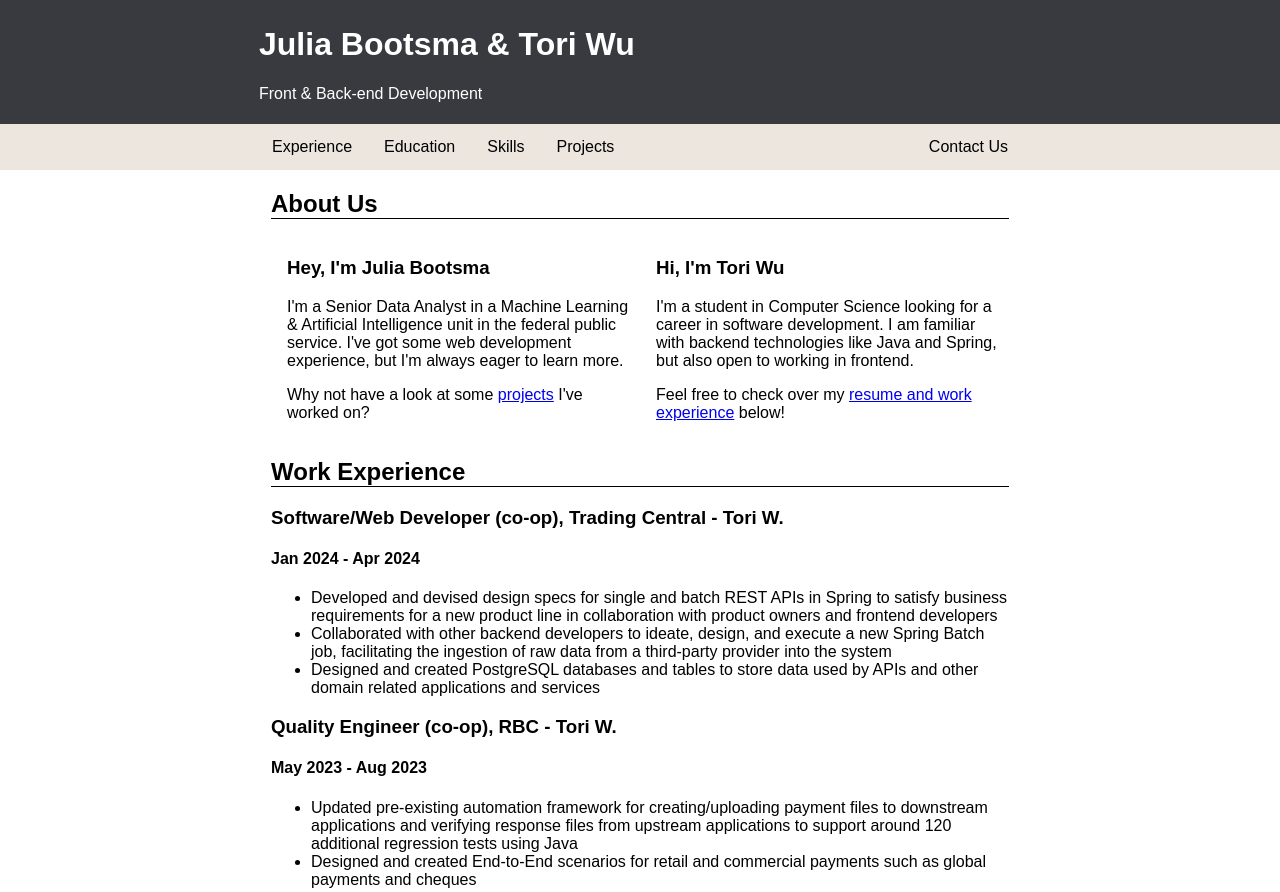
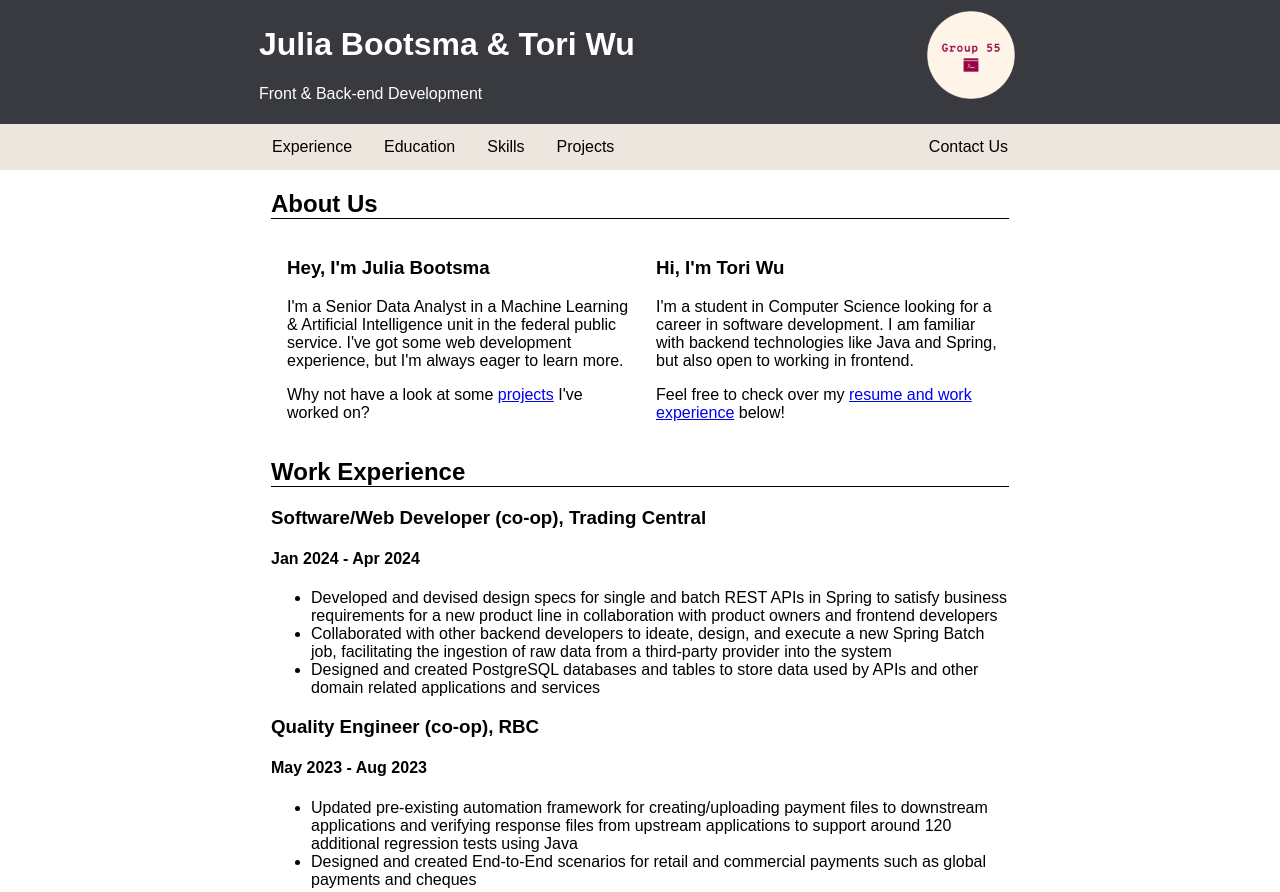
Before and after one commit to jayboots/portfolio, a plain HTML site: page public/index.html in a window 1280 px wide. Shown: the top 892 px of the page. Drawn offline with Linux system fonts and the light colour scheme.

Commit message:
feat(Portfolio): Add logo

```diff
--- a/public/index.html
+++ b/public/index.html
@@ -16,6 +16,11 @@
   <body>
 
     <div id="topbar">
+      <div class="container">
+        <div id="logo">
+          <img src="static/media/images/logo_transparent.png" alt="logo" height="100">
+        </div>
+      </div>
       <div class="container">
         <div>
           <h1>Julia Bootsma & Tori Wu</h1>
@@ -62,7 +67,7 @@
           <div id="experience" class="section">
             <h2 class="content">Work Experience</h2>
             <div class="card">
-              <h3>Software/Web Developer (co-op), Trading Central - Tori W.</h3>
+              <h3>Software/Web Developer (co-op), Trading Central</h3>
               <h4>Jan 2024 - Apr 2024</h4>
               <ul>
                 <li>
@@ -84,7 +89,7 @@
               </ul>
             </div>
             <div class="card">
-              <h3>Quality Engineer (co-op), RBC - Tori W.</h3>
+              <h3>Quality Engineer (co-op), RBC</h3>
               <h4>May 2023 - Aug 2023</h4>
               <ul>
                 <li>
--- a/public/static/css/styles.css
+++ b/public/static/css/styles.css
@@ -43,6 +43,13 @@ div#resume{
     padding: 0;
     /* border: 4px rgb(140, 10, 163) dashed; */
     color: #000000;
+}
+
+/* Topbar Logo */
+div#logo{
+    float: inline-end;
+    position: static;
+    right: 250px;
 }
 
 /* Projects Section */
```
Also changed, not shown: public/static/media/images/logo_transparent.png (added).
